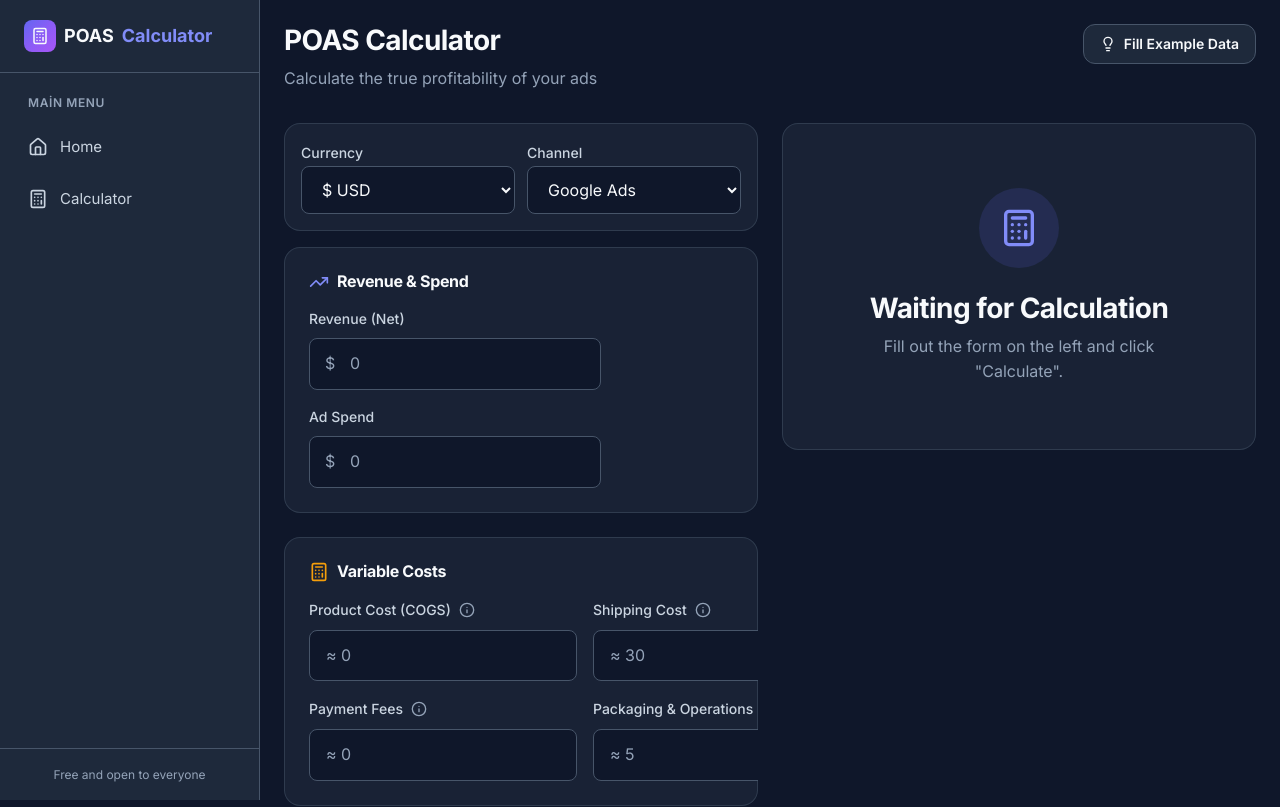
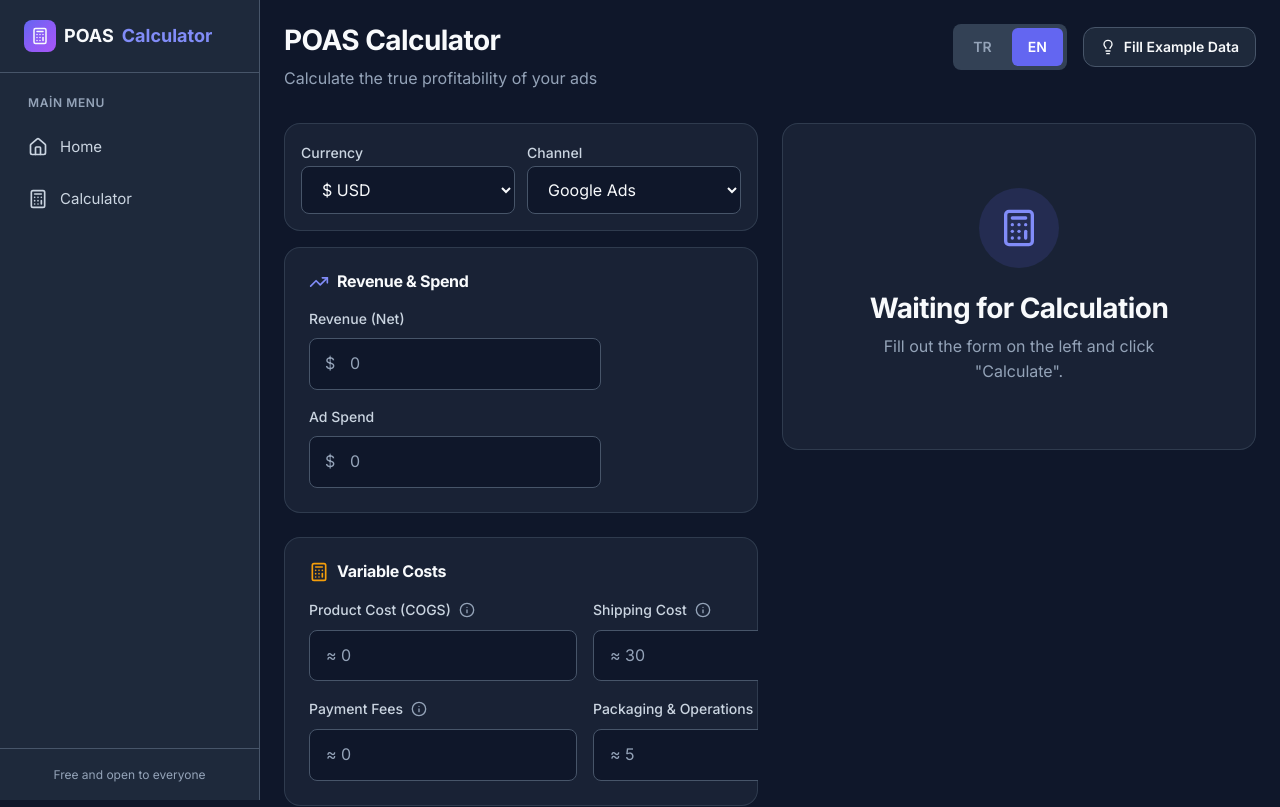
Before and after one commit to ulusalcagdass/poas-hesaplayici, a Next.js app: page /calculator in a window 1280 px wide. Shown: the top 807 px of the page. Built offline with nearby package versions, Linux system fonts and the light colour scheme.

Commit message:
fix: Restore TR/EN toggle to calculator page header

```diff
--- a/src/app/(dashboard)/hesaplayici/page.tsx
+++ b/src/app/(dashboard)/hesaplayici/page.tsx
@@ -445,7 +445,56 @@ export default function HesaplayiciPage() {
                         {labels.pageSubtitle}
                     </p>
                 </div>
-                <div style={{ display: 'flex', alignItems: 'center', gap: '1rem', justifyContent: 'center' }}>
+                <div style={{ display: 'flex', alignItems: 'center', gap: '1rem' }}>
+                    {/* Language Toggle */}
+                    <div
+                        style={{
+                            display: 'flex',
+                            background: 'var(--color-bg-tertiary)',
+                            borderRadius: 'var(--radius-md)',
+                            padding: '0.25rem',
+                            gap: '0.25rem',
+                        }}
+                    >
+                        <button
+                            onClick={() => {
+                                setLanguage('tr');
+                                if (pathname === '/calculator') router.push('/hesaplayici');
+                            }}
+                            style={{
+                                padding: '0.5rem 1rem',
+                                borderRadius: 'var(--radius-sm)',
+                                border: 'none',
+                                cursor: 'pointer',
+                                fontSize: '0.875rem',
+                                fontWeight: 600,
+                                transition: 'all 0.2s ease',
+                                background: language === 'tr' ? 'var(--color-primary)' : 'transparent',
+                                color: language === 'tr' ? 'white' : 'var(--color-text-muted)',
+                            }}
+                        >
+                            TR
+                        </button>
+                        <button
+                            onClick={() => {
+                                setLanguage('en');
+                                if (pathname === '/hesaplayici') router.push('/calculator');
+                            }}
+                            style={{
+                                padding: '0.5rem 1rem',
+                                borderRadius: 'var(--radius-sm)',
+                                border: 'none',
+                                cursor: 'pointer',
+                                fontSize: '0.875rem',
+                                fontWeight: 600,
+                                transition: 'all 0.2s ease',
+                                background: language === 'en' ? 'var(--color-primary)' : 'transparent',
+                                color: language === 'en' ? 'white' : 'var(--color-text-muted)',
+                            }}
+                        >
+                            EN
+                        </button>
+                    </div>
                     <button
                         onClick={applyGoldenTestCase}
                         className="btn btn-secondary btn-sm"
```
